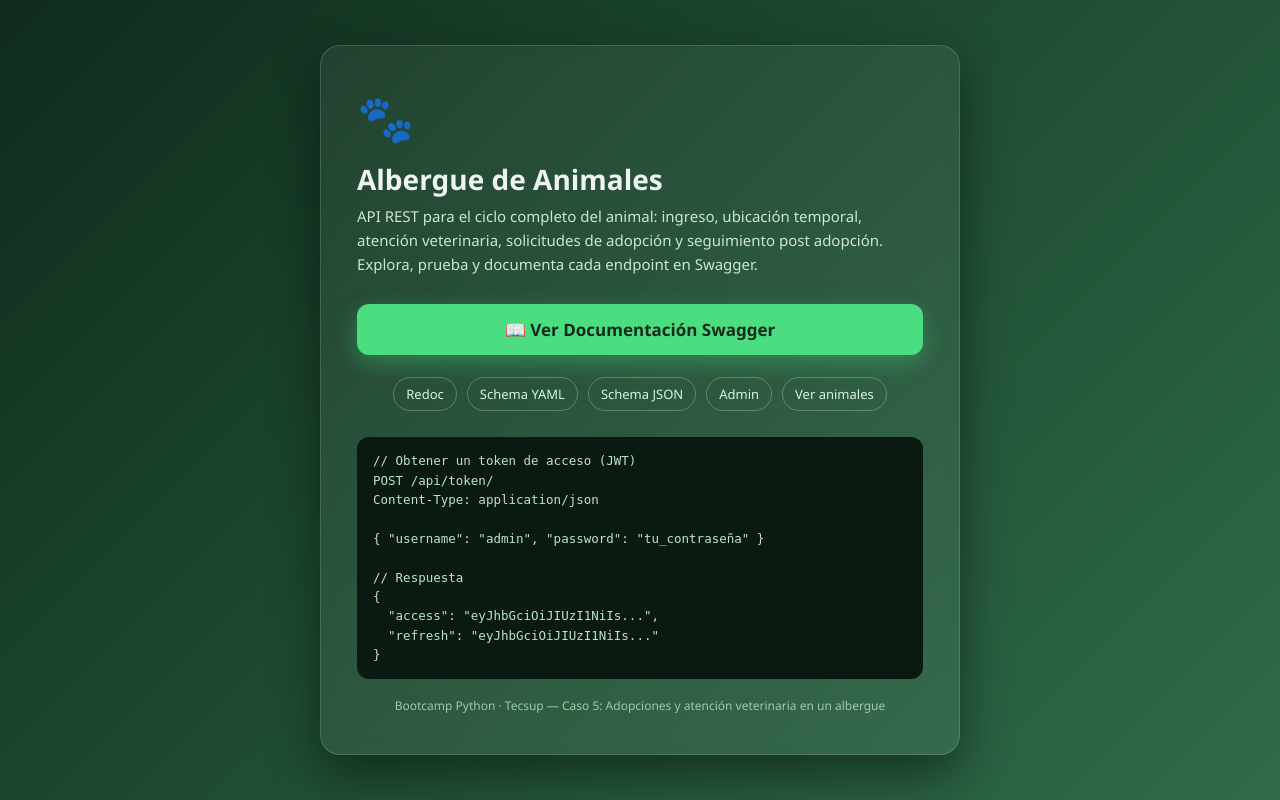
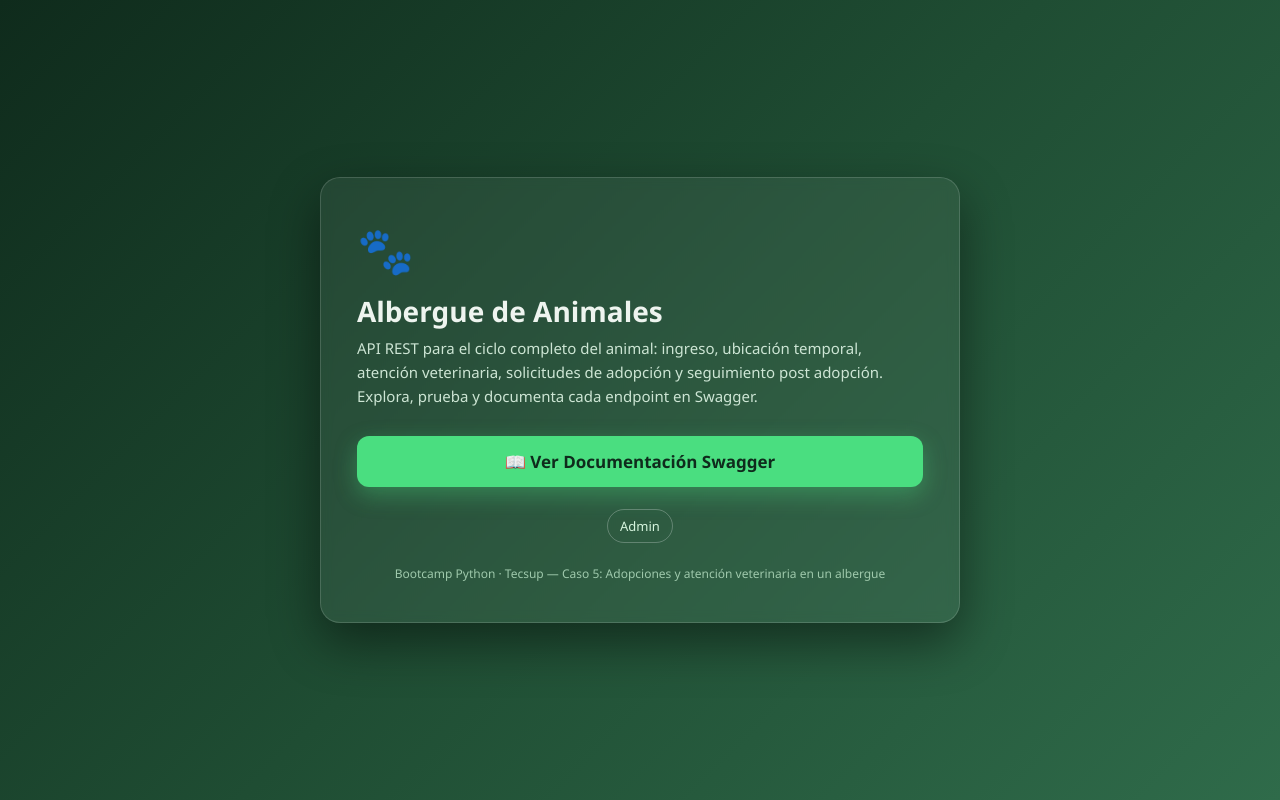
Before and after one commit to JULIOMOLINA1/Project_3_BootCamp_Python_Django, a Django app: page / in a window 1280 px wide. Run offline with Django 5.2, Linux system fonts and the light colour scheme; parts of the project's set-up code (start-up, migrations or seed data) failed here and were passed over.

Commit message:
chore: simplificar portada (solo boton Swagger y Admin)

```diff
--- a/templates/welcome.html
+++ b/templates/welcome.html
@@ -49,7 +49,7 @@
       gap: 10px;
       justify-content: center;
       flex-wrap: wrap;
-      margin: 22px 0 26px;
+      margin: 22px 0;
     }
     .links a {
       color: #d7f5de;
@@ -60,15 +60,6 @@
       text-decoration: none;
     }
     .links a:hover { background: rgba(255, 255, 255, 0.12); }
-    pre {
-      background: #0a1a11;
-      border-radius: 12px;
-      padding: 14px 16px;
-      font-size: 12.5px;
-      overflow-x: auto;
-      color: #b9e6c7;
-      line-height: 1.55;
-    }
     .footer { margin-top: 18px; text-align: center; font-size: 12px; color: #9fc9ac; }
   </style>
 </head>
@@ -87,24 +78,8 @@
     </a>
 
     <div class="links">
-      <a href="/api/redoc/">Redoc</a>
-      <a href="/api/schema/">Schema YAML</a>
-      <a href="/api/schema/?format=json">Schema JSON</a>
       <a href="/admin/">Admin</a>
-      <a href="/api/animales/">Ver animales</a>
     </div>
-
-    <pre>// Obtener un token de acceso (JWT)
-POST /api/token/
-Content-Type: application/json
-
-{ "username": "admin", "password": "tu_contraseña" }
-
-// Respuesta
-{
-  "access": "eyJhbGciOiJIUzI1NiIs...",
-  "refresh": "eyJhbGciOiJIUzI1NiIs..."
-}</pre>
 
     <div class="footer">
       Bootcamp Python · Tecsup — Caso 5: Adopciones y atención veterinaria en un albergue
```
